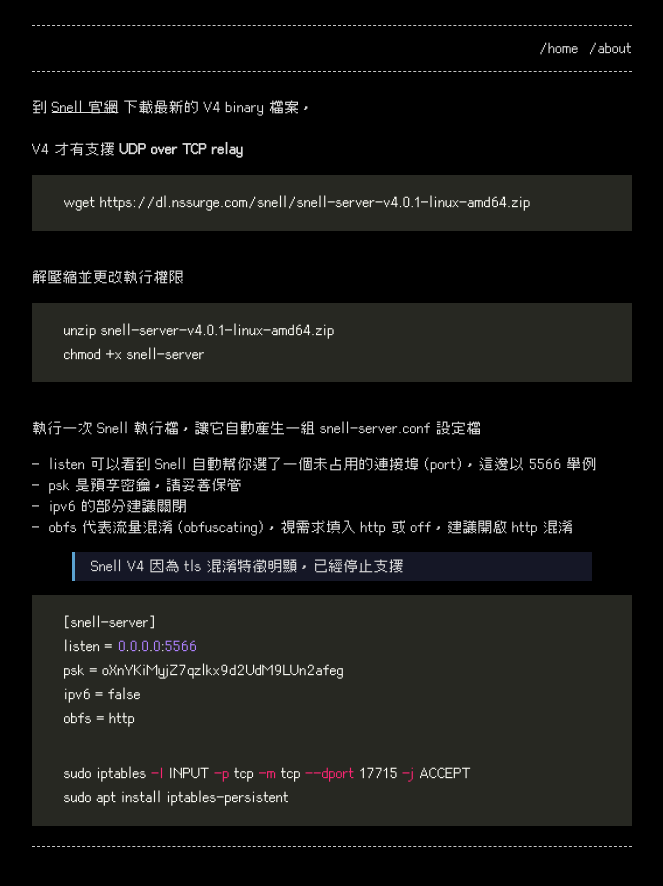
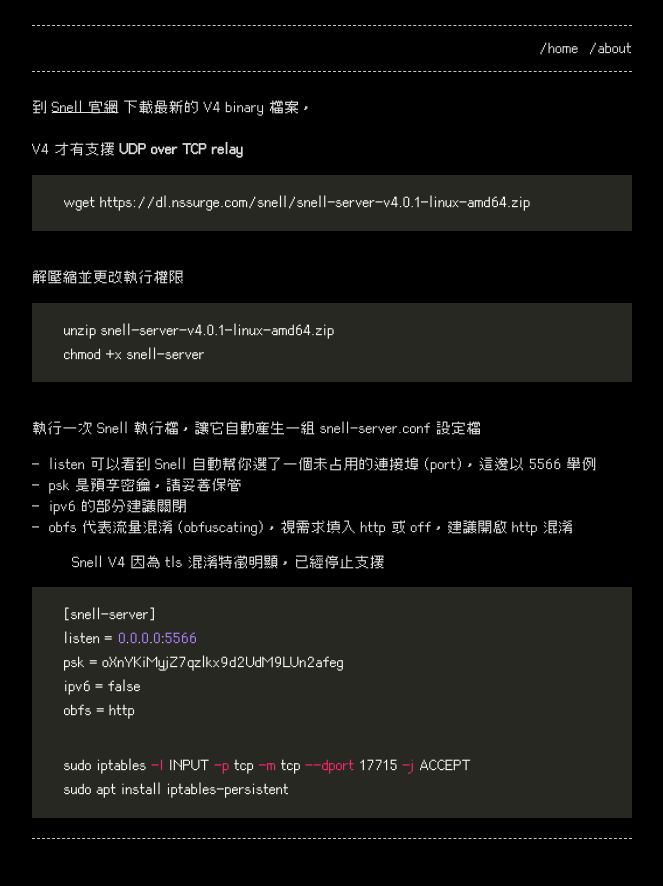
Before and after one commit to morningdip/home, a Jekyll site: the page built from _posts/2024-01-08-ponte.md, in a window 1280 px wide. Shown: the top 886 px of the page, without its empty margins (308-971 px from the left). Built offline with Jekyll 4.4.1, drawn with Linux system fonts in a browser that asks for light colours.

Commit message:
Update base.scss

```diff
--- a/_sass/base.scss
+++ b/_sass/base.scss
@@ -25,11 +25,6 @@ p, ol { margin: 0px;  color: var(--text-color); }
 ul, li { margin: 0px 0px;  color: var(--text-color); }
 a { text-decoration: underline;  color: var(--link-color); }
 a:hover { color: var(--background-color); background-color: var(--base-color); }
-blockquote {
-    border-left: 3px solid var(--carolina-blue);
-    background-color: var(--raisin-black);
-    padding: 4px 4px 4px 16px;
-}
 @media only screen and (max-device-width: 500px) { * { font-size: $mobile-font-size !important; } }
 
 /**
```
